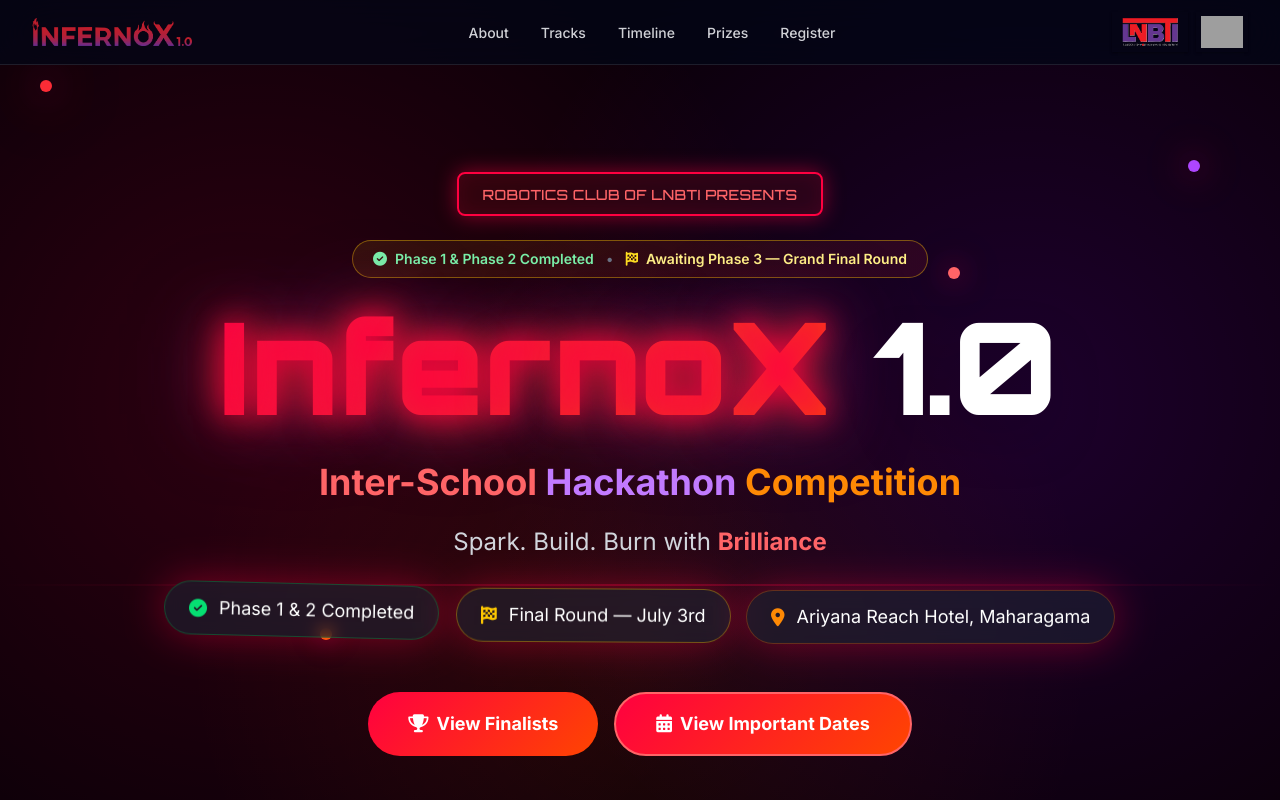
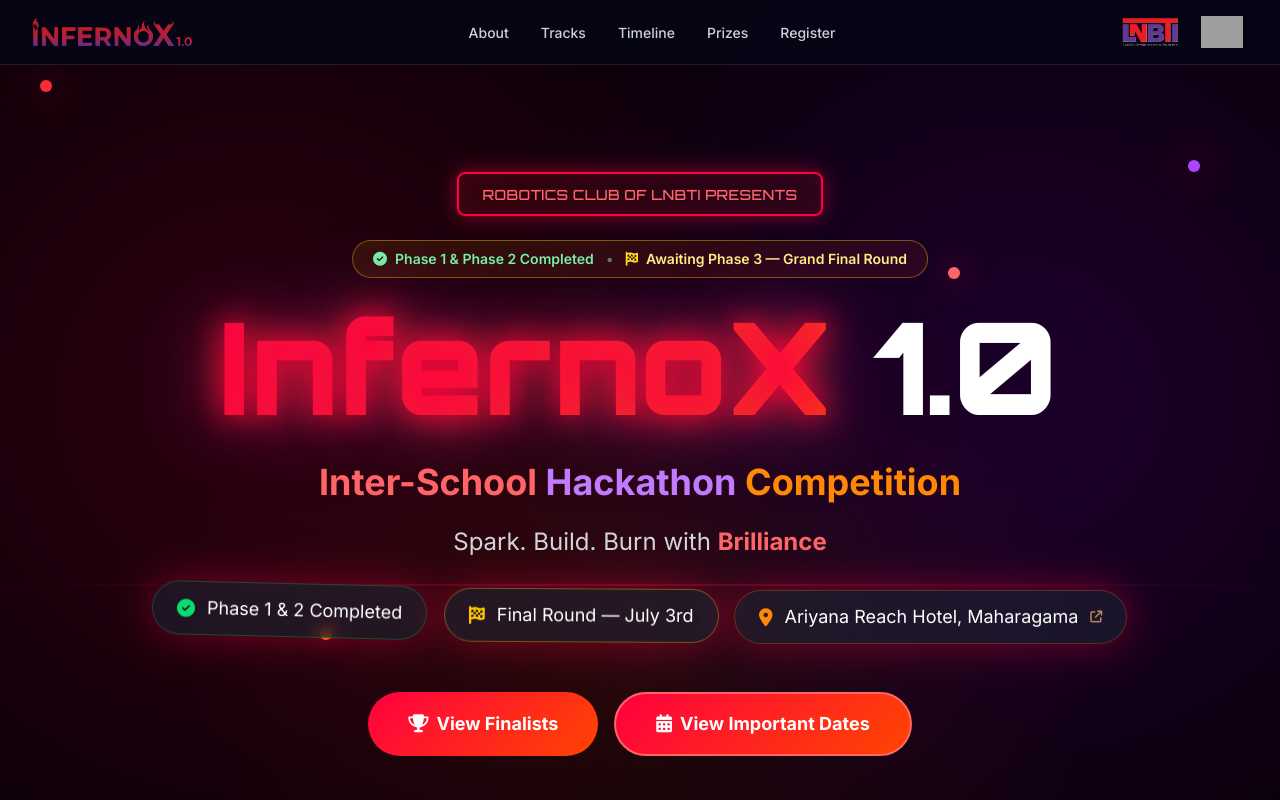
Before and after one commit to SakithmaVorandi/InfernoX-1.0, a Next.js app: page / in a window 1280 px wide. Shown: the top 800 px of the page. Built offline with nearby package versions, Linux system fonts and the light colour scheme; grey boxes are pictures that could not be loaded.

Commit message:
location link

```diff
--- a/src/app/page.tsx
+++ b/src/app/page.tsx
@@ -567,13 +567,17 @@ export default function HomePage() {
               <i className="fas fa-flag-checkered text-yellow-400" />
               <span>Final Round — July 3rd</span>
             </div>
-            <div
-              className="flex items-center gap-3 bg-gray-800/50 backdrop-blur-sm px-6 py-3 rounded-full border border-orange-500/30 glow-box floating"
+            <a
+              href="https://maps.app.goo.gl/tAXKnBCpEvnHJ4MFA"
+              target="_blank"
+              rel="noopener noreferrer"
+              className="flex items-center gap-3 bg-gray-800/50 backdrop-blur-sm px-6 py-3 rounded-full border border-orange-500/30 glow-box floating hover:bg-orange-500/10 hover:border-orange-400 transition-all duration-300 cursor-pointer group"
               style={{ animationDelay: "1s" }}
             >
-              <i className="fas fa-map-marker-alt text-orange-400" />
+              <i className="fas fa-map-marker-alt text-orange-400 group-hover:scale-110 transition-transform" />
               <span>Ariyana Reach Hotel, Maharagama</span>
-            </div>
+              <i className="fas fa-arrow-up-right-from-square text-xs text-orange-300 opacity-70 group-hover:opacity-100" />
+            </a>
           </div>
 
           <div className="flex flex-wrap justify-center gap-4">
@@ -805,9 +809,9 @@ export default function HomePage() {
             <h2 className="text-5xl font-bold mt-4 mb-6 orbitron">
               Important Dates & <span className="text-gradient-animated">Information</span>
             </h2>
-            <p className="text-gray-300 text-xl">
+            {/*<p className="text-gray-300 text-xl">
               Launch • Registration • Introduction Session • Proposal • Phase 1 ✓ • Phase 2 ✓ • Phase 3 Final
-            </p>
+            </p>*/}
           </div>
 
           <div className="relative">
```
